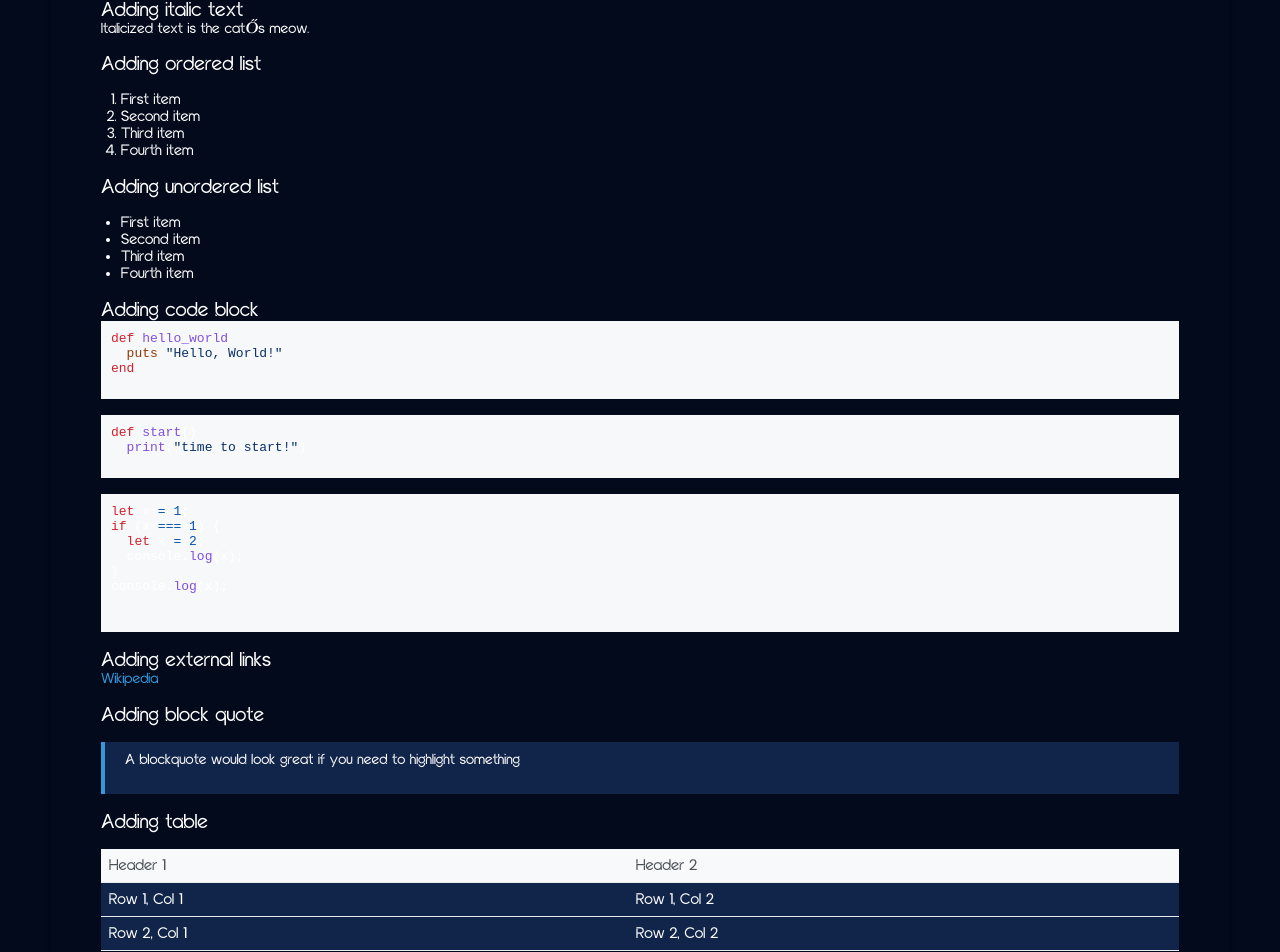
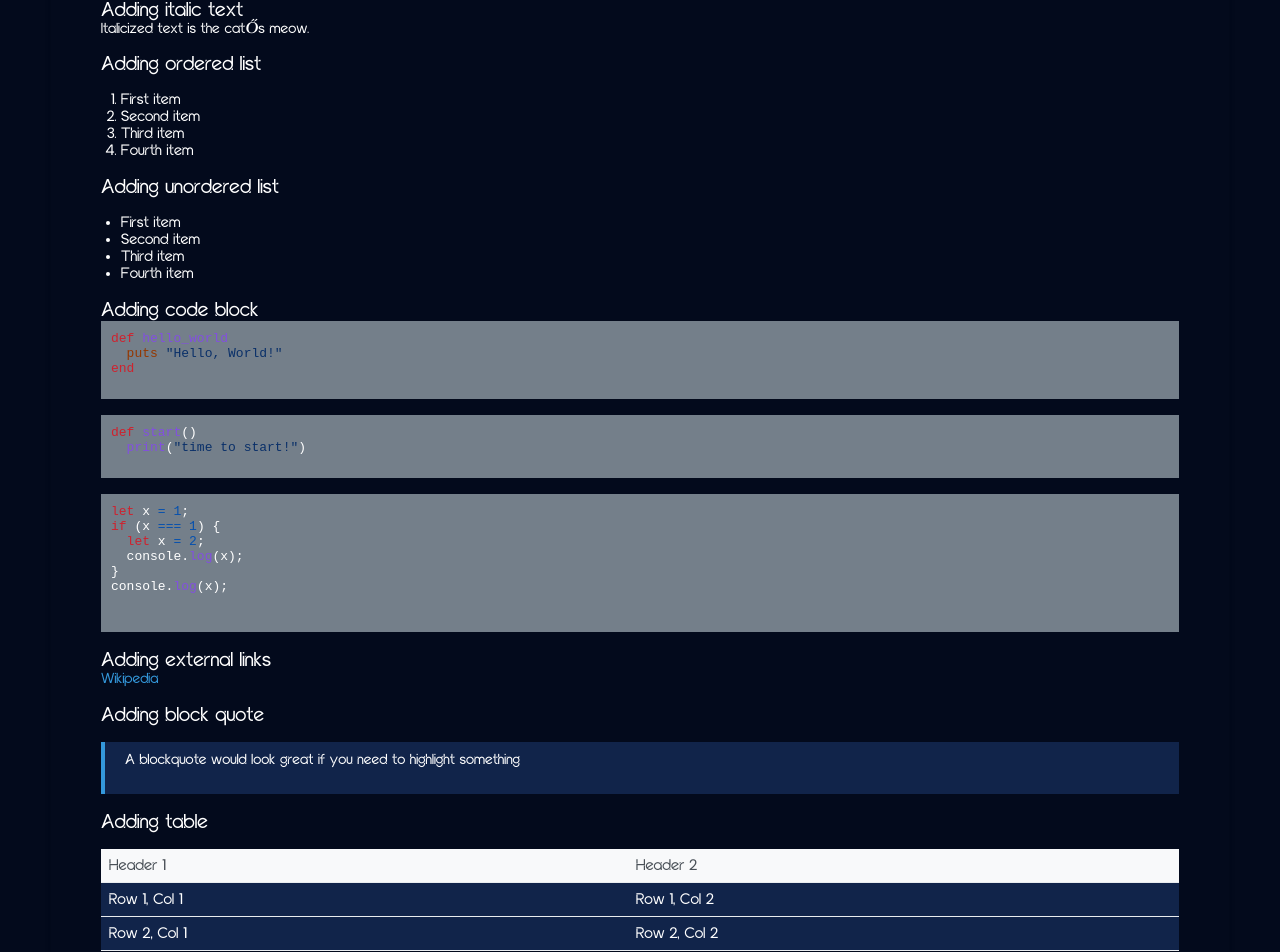
Before and after one commit to IpslWon/IpslWon.github.io, a Jekyll site: the page built from _projects/demo-project/index.md, in a window 1280 px wide. Shown: the part 3230-4182 px from the top of the page. Built offline with Jekyll 4.4.1, drawn with Linux system fonts in a browser that asks for light colours.

Commit message:
Update syntax.css

```diff
--- a/css/syntax.css
+++ b/css/syntax.css
@@ -2,7 +2,7 @@
 .highlight table pre { margin: 0;  padding:0}
 .highlight, .highlight .w {
   color: #24292f;
-  background-color: #f6f8fa;
+  background-color: #747f8a;
 }
 .highlight .k, .highlight .kd, .highlight .kn, .highlight .kp, .highlight .kr, .highlight .kt, .highlight .kv {
   color: #cf222e;
```
